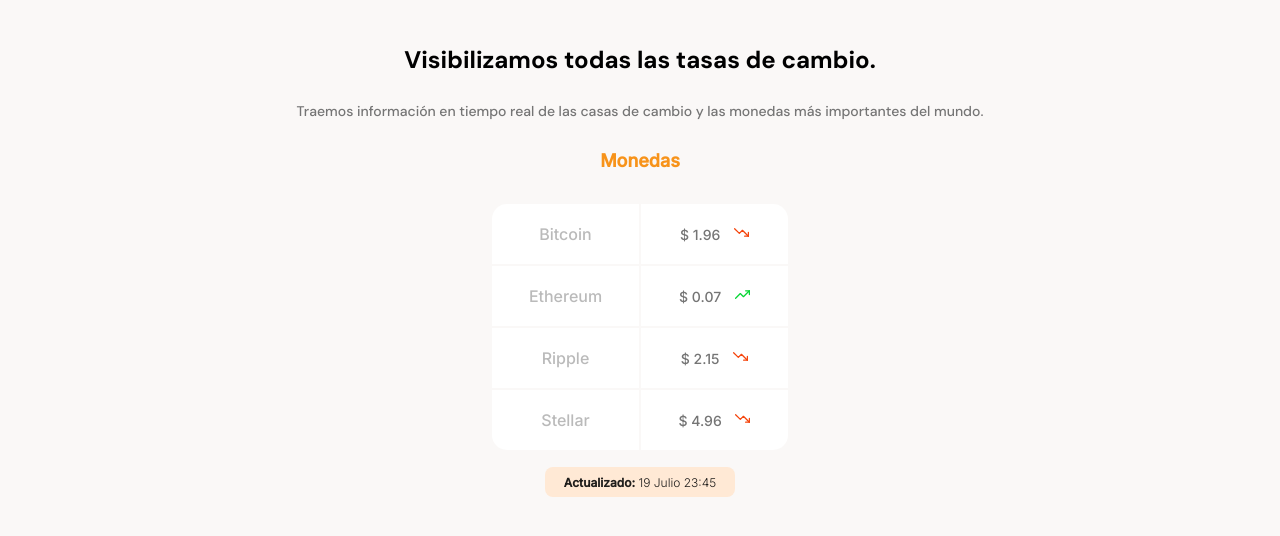
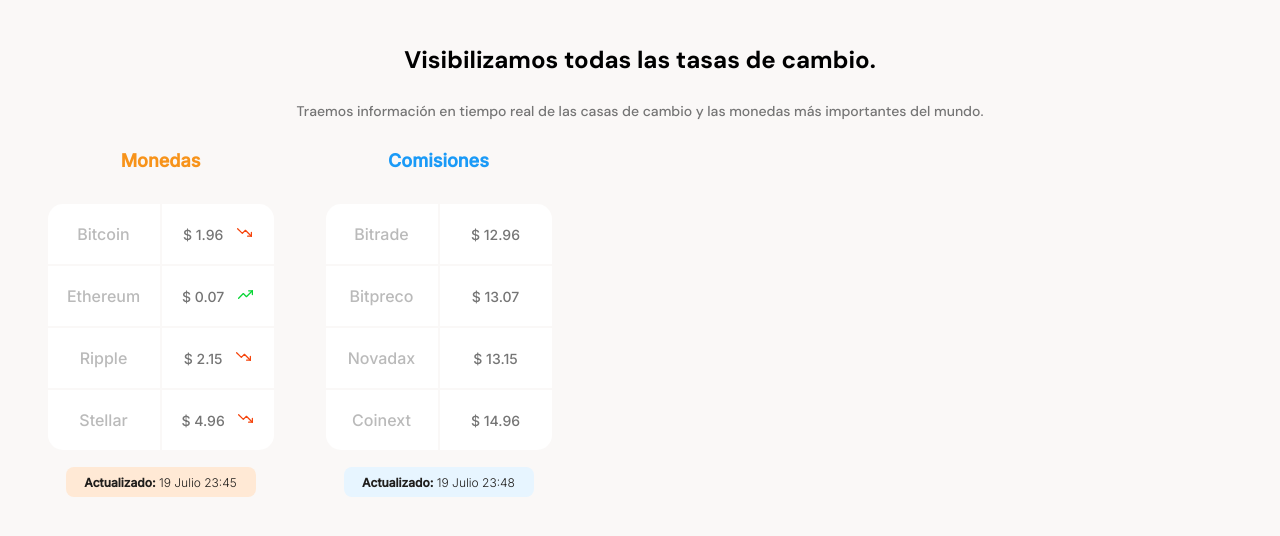
Before and after one commit to Sebasdeveloperr/Resposive-D-movil-first, a plain HTML site: page index.html in a window 1280 px wide. Shown: the part 617-1153 px from the top of the page. Drawn offline with Linux system fonts and the light colour scheme.

Commit message:
posicionando seccdion de monedas y comisiones

```diff
--- a/index.html
+++ b/index.html
@@ -25,7 +25,8 @@
                 <h2>Visibilizamos todas las tasas de cambio.</h2>
                 <p>Traemos información en tiempo real de las casas de cambio y las monedas más importantes del mundo.</p>
             </div>
-            <section class="main-table-container">
+            <section class="main-tables-master">
+                <section class="main-table-container">
                 <div class="main-currency-table">
                     <p class="currency-table--title">Monedas</p>
                     <div class="currency-table--container">
@@ -52,8 +53,8 @@
                         <p><b>Actualizado:</b> 19 Julio 23:45</p>
                     </div>
                 </div>
-            </section>
-            <section class="main-table-contain-comision">
+                </section>
+                <section class="main-table-contain-comision">
                 <div class="main-comision-table">
                     <p class="comision-table--title">Comisiones</p>
                     <div class="comision-table--container">
@@ -80,6 +81,7 @@
                         <p><b>Actualizado:</b> 19 Julio 23:48</p>
                     </div>
                 </div>
+                </section>
             </section>
         </section>
         <section class="main-product-detail">
--- a/sytle.css
+++ b/sytle.css
@@ -161,10 +161,19 @@ main{
     color: #757575;
 }
 
+.main-tables-master{
+    display: flex;
+    height: 380px;
+    overflow: scroll;
+    overscroll-behavior-x: contain;
+    scroll-snap-type: x proximity;
+}
+
 /* tabla N1*/
 
 .main-table-container{
     margin-bottom: 30px;
+    scroll-snap-align: center;
 }
 
 
@@ -174,7 +183,7 @@ main{
     max-width: 500px;
     margin-bottom: 50px;
     height: 360px;
-    margin: 0 auto;
+    margin: 0 43px;
     font-family: "Inter", sans-serif;
 
 }
@@ -281,12 +290,17 @@ main{
 
 /* tabla N2*/
 
+.main-table-contain-comision{
+    scroll-snap-align: center;
+}
+
+
 .main-comision-table{
     width: 70%;
     min-width: 235px;
     max-width: 500px;
     height: 360px;
-    margin: 0 auto;
+    margin-right: 42px;
     font-family: "Inter", sans-serif;
 }
 
```
